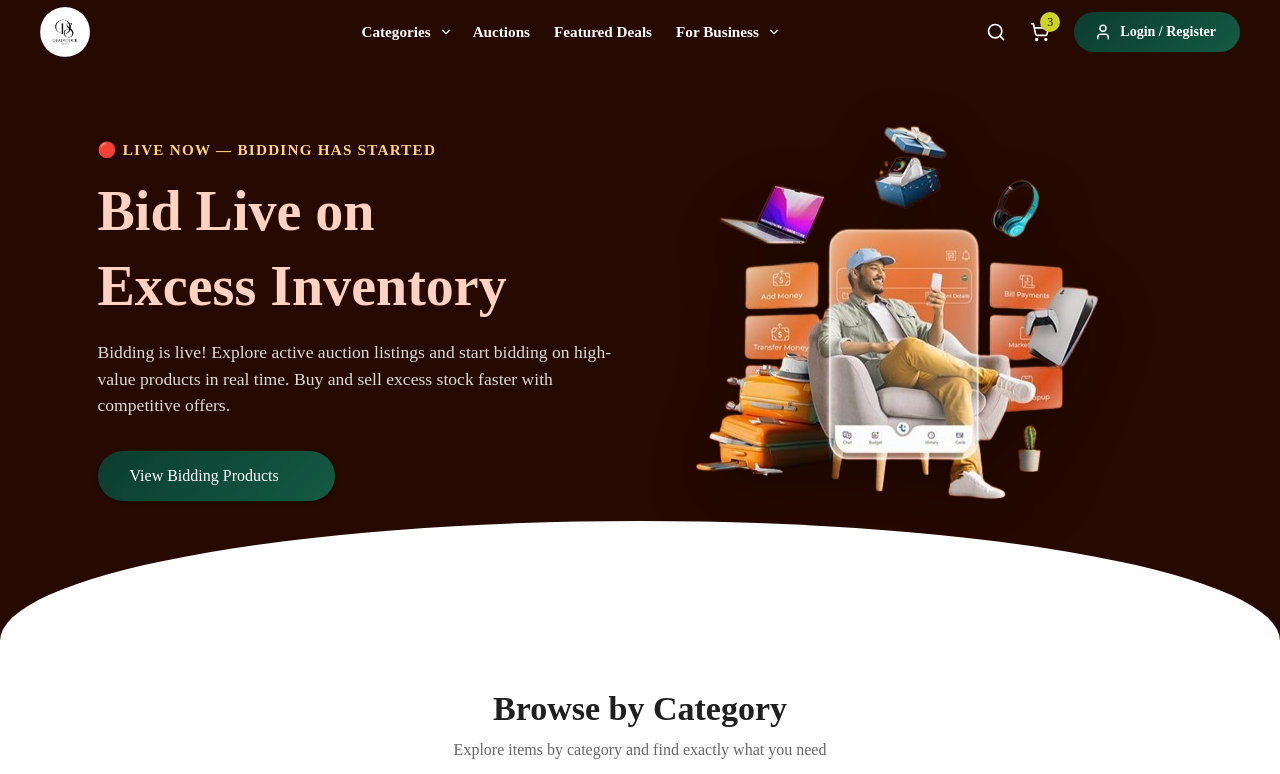
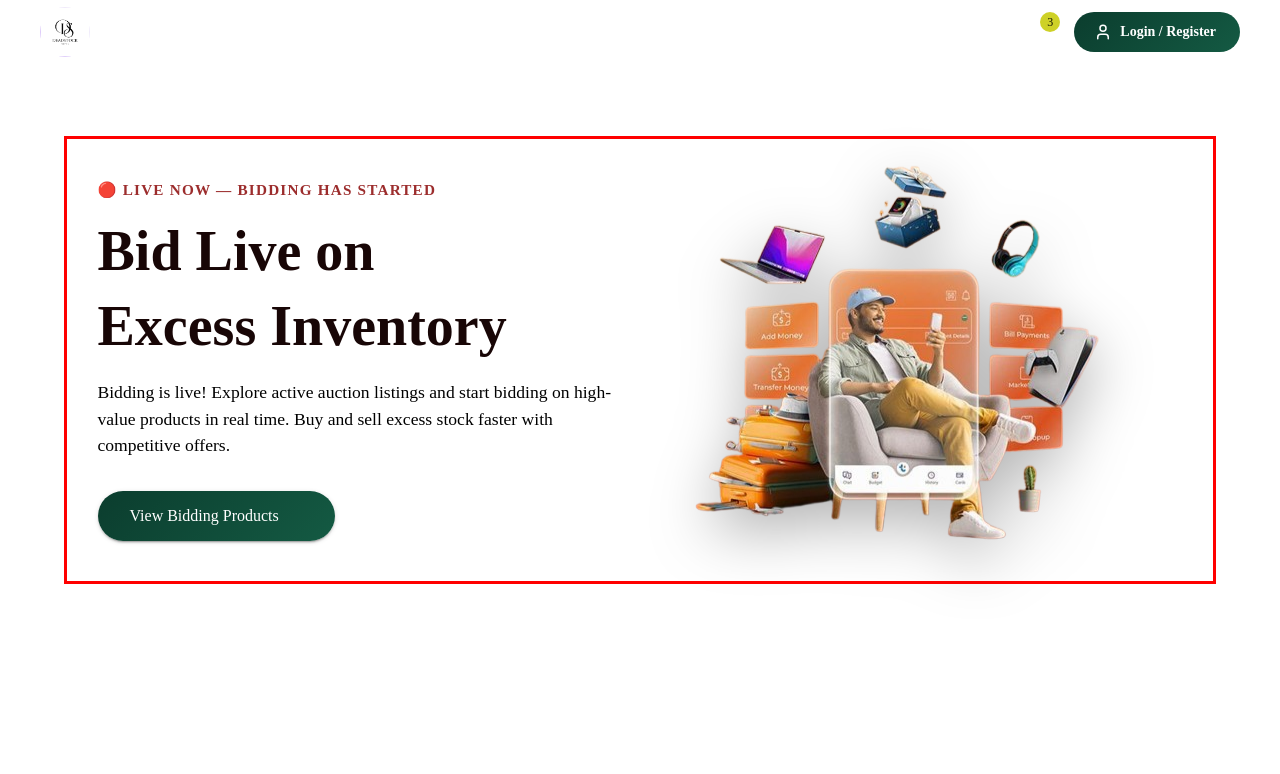
Before and after one commit to Sam-ima/Deadstock, a React (Vite) app in the folder deadStock/: page / in a window 1280 px wide. Shown: the top 774 px of the page. Built offline with nearby package versions, Linux system fonts and the light colour scheme; some icons are missing.

Commit message:
updated hero and auction page

```diff
--- a/deadStock/src/component/ Auction/ending_soon_section.jsx
+++ b/deadStock/src/component/ Auction/ending_soon_section.jsx
@@ -5,7 +5,7 @@ import { endingSoonData } from "../data/auction_data";
 
 const EndingSoon = () => {
   return (
-    <Box sx={{ py: 10, backgroundColor: "#FFF5F5" }}>
+    <Box sx={{ py: 10, backgroundColor: "#aac5c1ff" }}>
       <Typography variant="h4" fontWeight={800} mb={5} textAlign="center">
          Ending Soon
       </Typography>
--- a/deadStock/src/component/ Auction/live_auction_section.jsx
+++ b/deadStock/src/component/ Auction/live_auction_section.jsx
@@ -9,7 +9,7 @@ const LiveAuctionSection = () => {
 
         py: 6,
         px: { xs: 2, md: 6 },
-        background: "linear-gradient(135deg, #194638ff 0%, #d8a855ff 100%)",
+        background: "#fff",
       }}
     >
       {/* Section Heading */}
--- a/deadStock/src/component/ Auction/upcoming_section.jsx
+++ b/deadStock/src/component/ Auction/upcoming_section.jsx
@@ -5,7 +5,7 @@ import { upcomingAuctionData } from "../data/auction_data";
 
 const UpcomingAuctions = () => {
   return (
-    <Box sx={{ py: 10 , backgroundColor: "#e6fff7ff" }}>
+    <Box sx={{ py: 10 , backgroundColor: "#fff" }}>
       <Typography variant="h4" fontWeight={800} mb={5} textAlign="center">
          Upcoming Auctions
       </Typography>
--- a/deadStock/src/component/hero/heroContent.jsx
+++ b/deadStock/src/component/hero/heroContent.jsx
@@ -13,7 +13,7 @@ const HeroContent = () => {
           fontWeight: 600,
           fontSize: { xs: "0.75rem", sm: "0.85rem", md: "0.95rem" },
           letterSpacing: "0.08em",
-          color: "#FFD27D",
+          color: "#9c2d2dff",
           textTransform: "uppercase",
           animation: `${textFade} 0.8s ease-out both`,
         }}
@@ -33,6 +33,7 @@ const HeroContent = () => {
           },
           lineHeight: { xs: 1.2, md: 1.3 },
           mb: 2,
+
         }}
       >
         <AnimatedLetters text="Bid Live on" />
@@ -42,7 +43,7 @@ const HeroContent = () => {
 
       <Typography
         sx={{
-          color: "rgba(255,255,255,0.85)",
+          color: "#000",
           fontSize: { xs: "0.95rem", sm: "1rem", md: "1.1rem" },
           maxWidth: "520px",
           mx: { xs: "auto", md: 0 },
--- a/deadStock/src/component/hero/heroImage.jsx
+++ b/deadStock/src/component/hero/heroImage.jsx
@@ -10,7 +10,7 @@ const HeroImage = () => {
         justifyContent: "center",
         alignItems: "center",
         animation: `${floatAnimation} 5s ease-in-out infinite`,
-        mt: { xs: 4, md: 0 },
+        mt: { xs: 1, md: 0 },
       }}
     >
       <Box
@@ -20,7 +20,7 @@ const HeroImage = () => {
         sx={{
           width: "100%",
           maxWidth: {
-            xs: "320px",
+            xs: "300px",
             sm: "350px",
             md: "350px",
             lg: "600px",
--- a/deadStock/src/component/hero/index.jsx
+++ b/deadStock/src/component/hero/index.jsx
@@ -10,23 +10,13 @@ const Hero = () => {
         minHeight: { xs: "70vh", md: "80vh" },
         display: "flex",
         alignItems: "center",
-        bgcolor: "rgba(255, 61, 0, 0.15)",
+        bgcolor: "#fff",
         color: "#FFD2C2",
+
         overflow: "hidden",
-        py: { xs: 6, sm: 8, md: 0 },
+        py: { xs: 10, sm: 8, md: 5 },
 
-        /* 🌊 Curved Bottom */
-        "&::after": {
-          content: '""',
-          position: "absolute",
-          bottom: -1,
-          left: 0,
-          width: "100%",
-          height: { xs: "80px", md: "120px" },
-          bgcolor: "#fff", // next section background
-          borderTopLeftRadius: "50% 100%",
-          borderTopRightRadius: "50% 100%",
-        },
+
       }}
     >
       <Container maxWidth="lg">
@@ -35,6 +25,7 @@ const Hero = () => {
           alignItems="center"
           justifyContent="center"
           spacing={{ xs: 4, md: 0 }}
+          sx={{ border:"3px solid red",}}
         >
           <Grid item xs={12} md={6}>
             <HeroContent />
--- a/deadStock/src/component/ui/animatedText.jsx
+++ b/deadStock/src/component/ui/animatedText.jsx
@@ -9,6 +9,7 @@ const AnimatedLetters = ({ text, delay = 0, duration = 0.6 }) => {
           key={index}
           component="span"
           sx={{
+             color:"#180606ff",
             display: "inline-block",
             whiteSpace: "pre",
             opacity: 0,
--- a/deadStock/src/pages/auction.page.jsx
+++ b/deadStock/src/pages/auction.page.jsx
@@ -7,7 +7,7 @@ import UpcomingAuctions from "../component/ Auction/upcoming_section";
 
 const AuctionsPage = () => {
   return (
-    <Box sx={{ mb: 10 }}>
+    <Box sx={{ mb: 0 }}>
       <LiveAuctions />
       <EndingSoon />
       <UpcomingAuctions />
```
